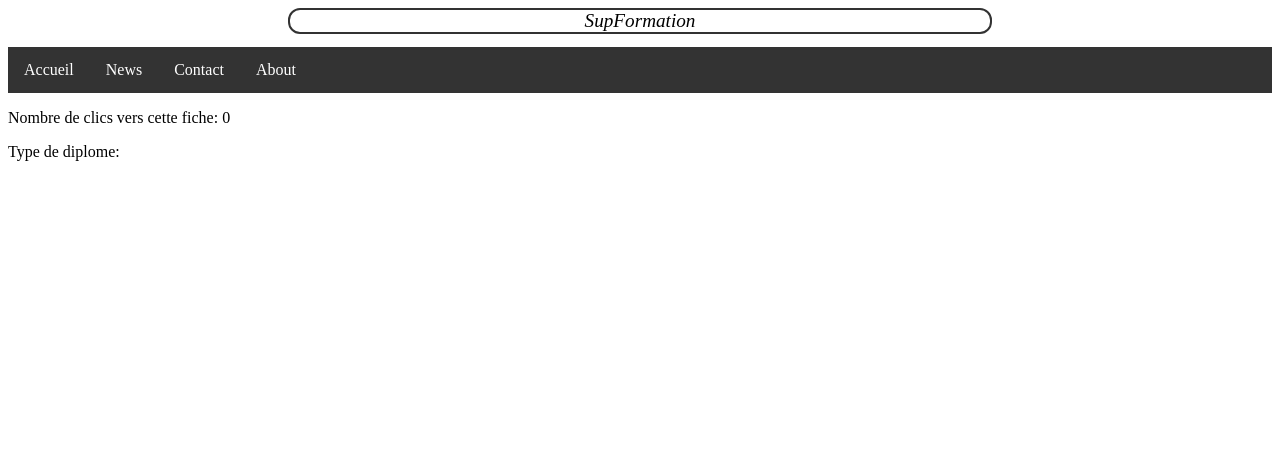
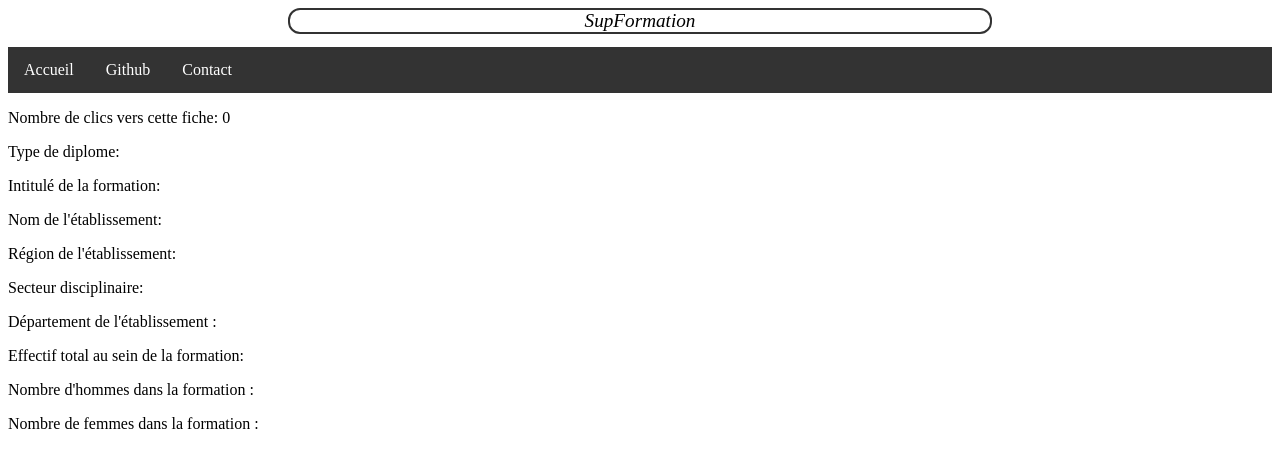
Before and after one commit to mehdik94/Projet_Prog_Web, a PHP site: page /fiche.php in a window 1280 px wide. Shown: the top 468 px of the page. Run offline with PHP 8.4, Linux system fonts and the light colour scheme; data that the repository does not hold is empty.

Commit message:
Version Finale
Version finale regroupant la plupart des fonctionnalités attendues

```diff
--- a/api.php
+++ b/api.php
@@ -1,6 +1,6 @@
 <?php
        class Api{
-          private $end_of_url = "&apikey=5f7fcf6a5e2bac8b7eade848e8bb560624e0c6f676e122d7312672ba";
+          private $end_of_url = "&apikey=27f08b0eebc6533478f945842c01d6149b77dafa8324e15c2750353a";
           private $link="https://data.enseignementsup-recherche.gouv.fr/api/records/1.0/search/?dataset=fr-esr-principaux-diplomes-et-formations-prepares-etablissements-publics";
           private $middle_of_url;
 
@@ -9,8 +9,6 @@
 
 
            public function displayDropDown($name){
-
-
             if ($name=="Type diplome"){
                   $this->middle_of_url="&sort=-rentree_lib&facet=diplome_rgp&refine.rentree_lib=2017-18";
             }
--- a/fiche.php
+++ b/fiche.php
@@ -6,13 +6,12 @@
   <nav>
     <ul>
       <li><a class="active" href="index.php">Accueil</a></li>
-      <li><a href="#news">News</a></li>
-      <li><a href="#contact">Contact</a></li>
-      <li><a href="#about">About</a></li>
+      <li><a href="https://github.com/mehdik94/Projet_Prog_Web">Github</a></li>
+      <li><a href="https://www.linkedin.com/in/mehdi-koumad-048980174/">Contact</a></li>
     </ul>
   </nav>
 
-</body>
+
  <?php
 
 include('connexion.php');
@@ -26,7 +25,7 @@ include('connexion.php');
 
 
  if ($row==false){
-   $reque="INSERT INTO `click_formation`(`etablissement`, `count`) VALUES ('".$formation[0]."',1);";
+   $reque="INSERT INTO `click_formation`(`etablissement`, `count`,`nom_etab`,`intit_formation`) VALUES ('".$formation[0]."',1,'".$formation[3]."','".$formation[2]."');";
  }else{
    $reque="UPDATE `click_formation` SET `count`=`count`+1 WHERE `etablissement`='".$formation[0]."';";
  }
@@ -46,6 +45,25 @@ include('connexion.php');
 
  echo "<p> Type de diplome: ".$formation[1]."  </p>";
 
+ echo "<p> Intitulé de la formation: ".$formation[2]."  </p>";
+
+ echo "<p> Nom de l'établissement: ".$formation[3]."  </p>";
+
+ echo "<p> Région de l'établissement: ".$formation[4]."  </p>";
+
+ echo "<p> Secteur disciplinaire: ".$formation[5]."  </p>";
+
+ echo "<p> Département de l'établissement : ".$formation[6]."  </p>";
+
+ echo "<p> Effectif total au sein de la formation: ".$formation[7]."  </p>";
+
+ echo "<p> Nombre d'hommes dans la formation : ".$formation[8]."  </p>";
+
+ echo "<p> Nombre de femmes dans la formation : ".$formation[9]."  </p>";
+
+
+
+
  $req->closeCursor();
  $result->closeCursor();
  $req2->closeCursor();
@@ -56,3 +74,4 @@ include('connexion.php');
 
 
  ?>
+</body>
--- a/style.css
+++ b/style.css
@@ -29,6 +29,9 @@
 
 }
 
+.best_formation{
+	margin-top: 400px;
+}
 
 .round3 {
   border: 2px solid #333;
```
Also changed, not shown: index.php (+30 -3 lines), res_rech.php (+18 -8 lines).
